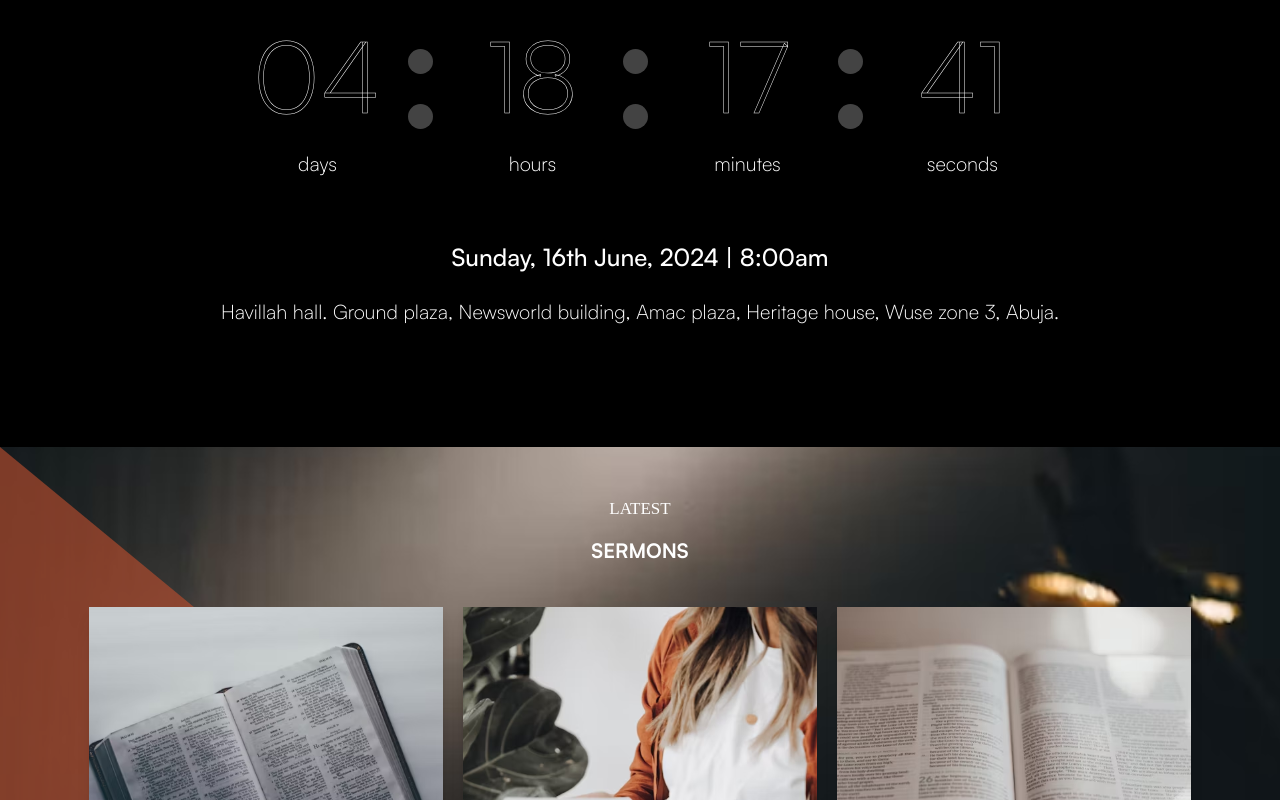
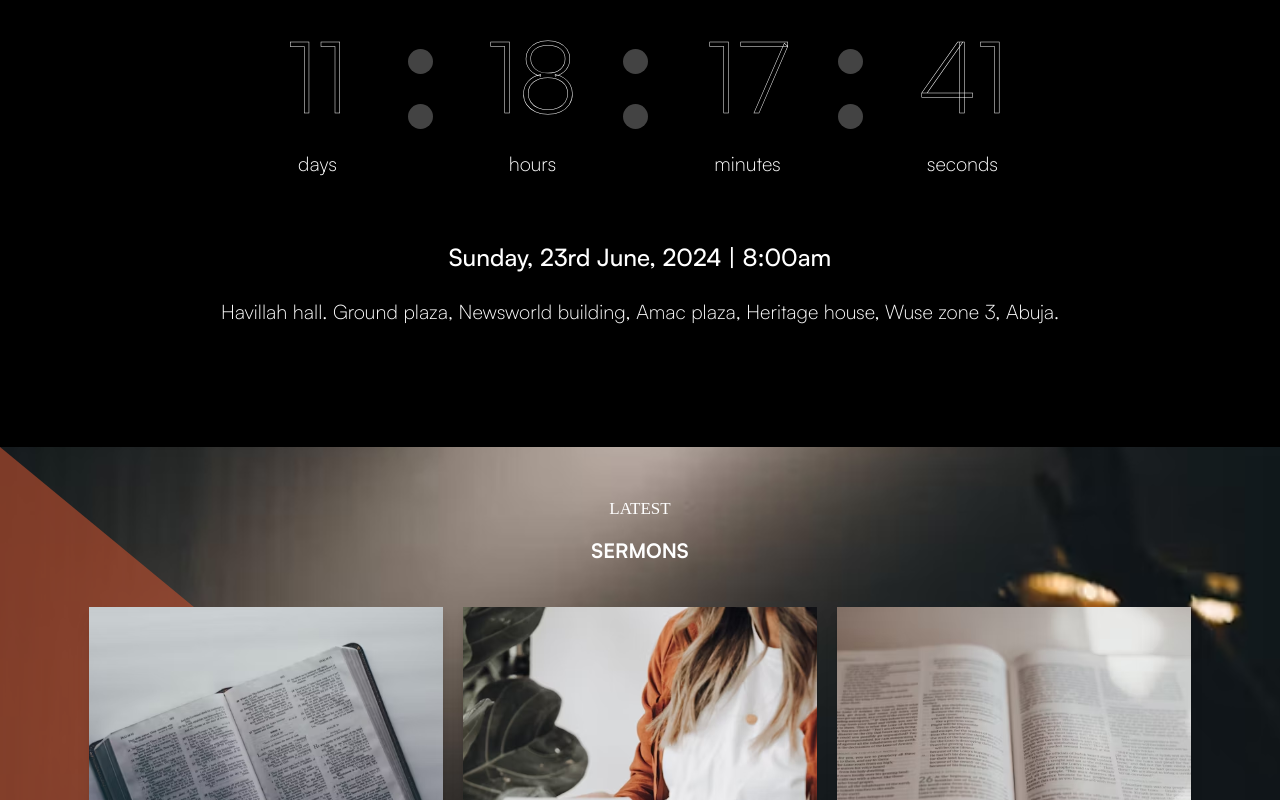
Before and after one commit to Rccg-Tetp/tetp-frontend, a React (Vite) app: page / in a window 1280 px wide. Shown: the part 2135-2935 px from the top of the page. Built offline with nearby package versions, Linux system fonts and the light colour scheme; a web font is replaced by a local one.

Commit message:
update date

```diff
--- a/src/components/EventTimer.jsx
+++ b/src/components/EventTimer.jsx
@@ -2,7 +2,7 @@ import { useEffect, useState } from "react";
 
 const EventTimer = () => {
   const calculateTimeLeft = () => {
-    const difference = +new Date("2024-06-16T08:00:00") - +new Date();
+    const difference = +new Date("2024-06-23T08:00:00") - +new Date();
     let timeLeft = {};
 
     if (difference > 0) {
@@ -87,7 +87,7 @@ const EventTimer = () => {
       </div>
 
       <h2 className="pt-[39px] font-satoshi font-medium text-xl/[24px] md:text-[24px] md:pt-[68px]">
-        Sunday, 16th June, 2024 | 8:00am
+        Sunday, 23rd June, 2024 | 8:00am
       </h2>
 
       <p className="pt-[31px] text-center mx-[37px] pb-[59px] font-satoshi text-xl/[24px] md:pb-[123px]">
```
